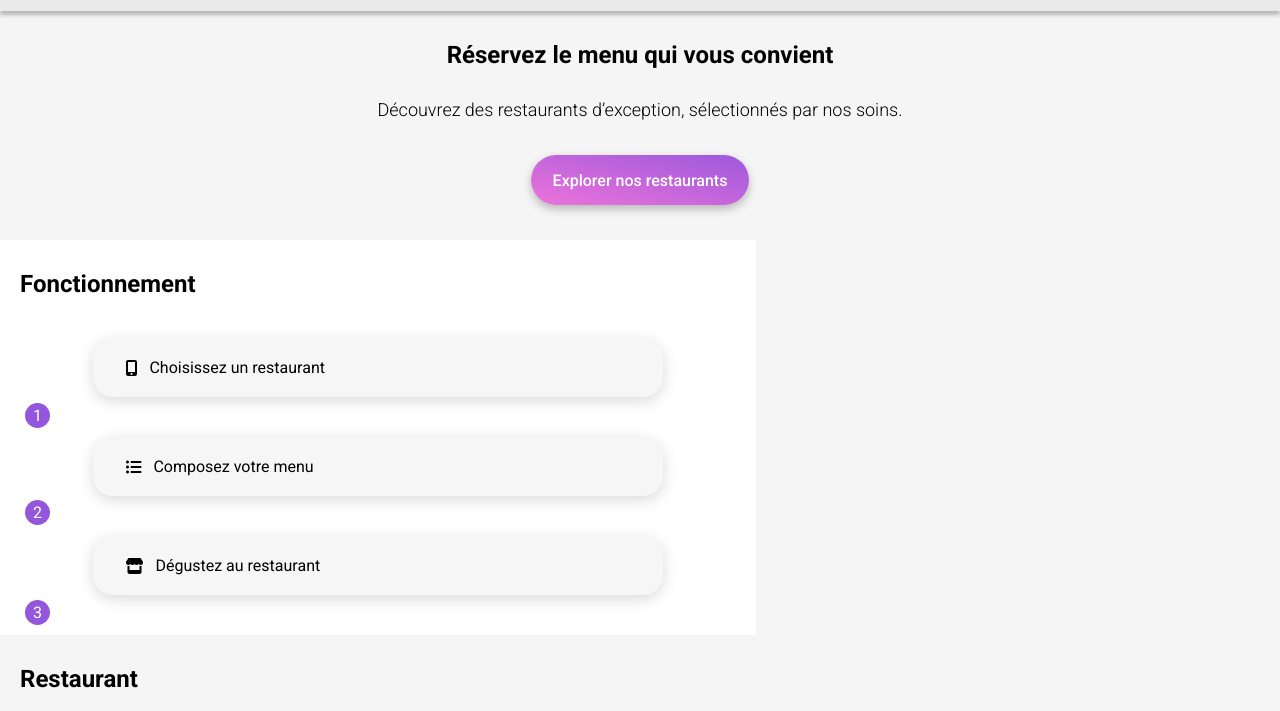
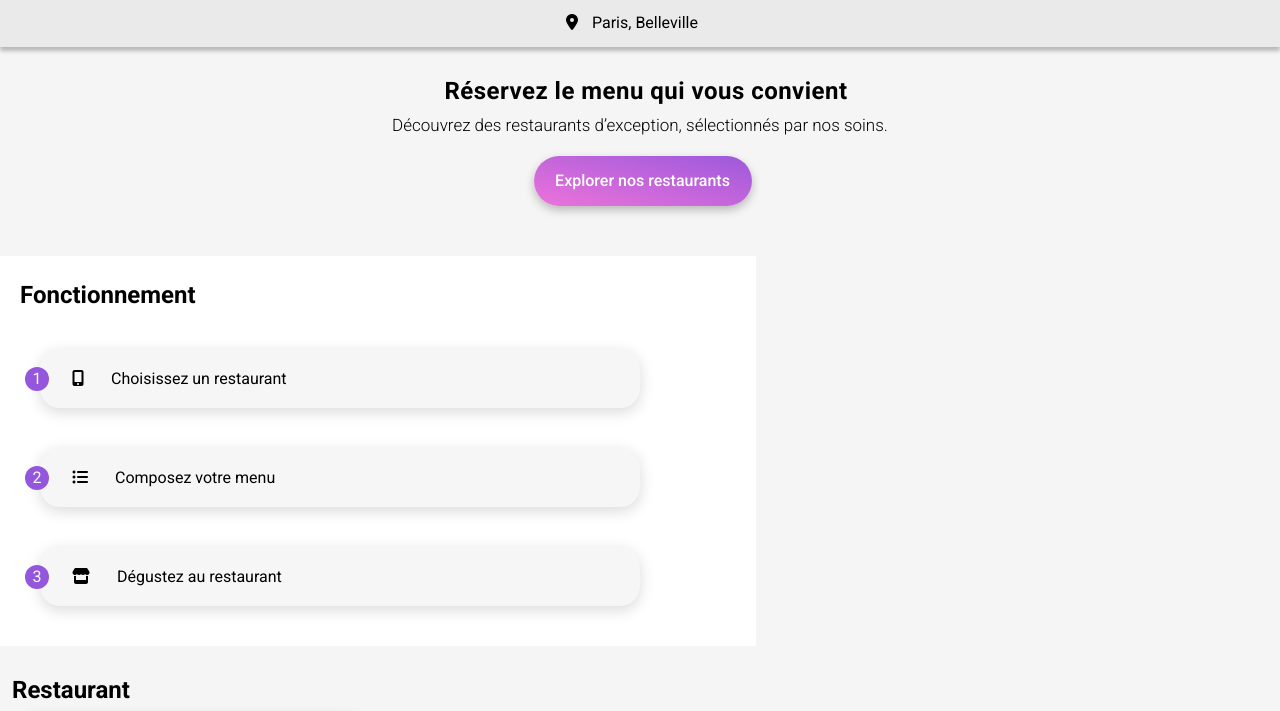
Before and after one commit to michelre/ocr-Ohmyfood, a plain HTML site: page index.html in a window 1280 px wide. Shown: the part 130-841 px from the top of the page. Drawn offline with Linux system fonts and the light colour scheme.

Commit message:
modif header, fonctionnement

```diff
--- a/css/style.css
+++ b/css/style.css
@@ -3,6 +3,7 @@
     padding: 0px;
     margin: 0px;
 }
+
 body {
 
     background-color: #F5F5F5;
@@ -13,37 +14,46 @@ header {
     flex-direction: column;
     width:100%;
 }
+
 #logo{
     display: flex;
     flex-direction: column;
     align-items: center;
     background-color: white;
     width:100%;
-    height: 58px;
-    padding:15px 0px;
     box-shadow: 0px 2px 4px 0px #00000026;
 
 }
 header #logo img{
     width: 40%;
-    margin-top: 10px;
+    margin: 19px 0px;
 }
 
-.localisation {
+.location {
+
     text-align: center;
     background-color: #EAEAEA;
-    padding: 17px 5px 17px 0px;
+    padding: 16px 0px 15px 55px;
     box-shadow: 0px 4px 4px 0px #00000040;
+  }
 
+  .location i {
+    margin: 0px 10px 0px 6px;
   }
-.localisation i{
-    margin: 0px 15px 0px 0px;
+
+  .location input {
+    border: none;
+    background: none;
+    font-size: inherit;
+    outline: none;
   }
+
 
 .main-container {
     max-width: 756px;
     box-sizing: border-box;
 }
+
 /* ***  section réservation  ***  */
 #reservation{
     background-color: #F5F5F5;
@@ -53,19 +63,20 @@ header #logo img{
 }
 
 #reservation h1{
-    margin: 0px 70px;
+    margin: 0px 35px 0px 47px;
     font-size: 24px;
     font-weight: 700;
     line-height: 28px;
+    letter-spacing:0.02em;
     text-align: center;
-    padding: 30px 0px;
+    padding: 30px 0px 10px 0px;
 }
 
 #reservation h2{
-    font-size: 18px;
+    font-size: 17px;
     font-weight: 300;
     line-height: 21px;
-    margin: 0px 34px;
+    margin: 0px 36px;
     text-align: center;
 }
 
@@ -80,7 +91,7 @@ header #logo img{
     font-weight: 500;
     text-align: center;
     border: none;
-    margin: 35px 0px;
+    margin: 20px 0px 50px 5px;
 }
 
 /* *** section fonctionnement *** */
@@ -90,72 +101,67 @@ padding: 0%;
 }
 
 #fonctionnement h2{
-    padding: 30px 0px 0px 20px;
+    padding: 25px 0px 0px 20px;
 }
 
-#fonctionnement #detail{
-    display: flex;
-    flex-direction: column;
-    align-items: center;
+#detail {
+    display:inline-block;
+    width: 100%;
+    margin-bottom: 40px;
+
   }
+
   #detail article{
     display: flex;
     align-items: center;
     padding: 20px;
-    width: 70%;
+    width: 75%;
     background: #F6F6F6;
     border-radius: 20px;
     box-shadow: 0px 4px 15px 0px #00000026;
     margin-top: 40px;
-}
-#detail{
-    padding-bottom:40px;
+    margin-left: 30px;
+
 }
   #detail div {
-    display: flex;
-    justify-content: space-around;
+    position: relative;
+    padding-left: 10px;
   }
 
-#detail div span {
-    display: inline-flex;
-    align-items: center;
-    justify-content: center;
-    width: 25px;
-    height: 25px;
+  #detail span {
+    position: absolute;
+    top: 18px;
+    left: 25px;
+    width: 24px;
+    height: 24px;
     border-radius: 50%;
     background-color: #9356DC;
     color: #fff;
+    text-align: center;
+    line-height: 24px;
 }
 
-#detail  div :first-child {
-    position: absolute;
-    top: 533px;
-    left: 25px;
-}
-#detail  div :nth-child(2) {
-    position: absolute;
-    top: 630px;
-    left: 25px;
-}
-#detail  div :nth-child(3) {
-    position: absolute;
-    top: 730px;
-    left: 25px;
-}
  #detail article:hover  i{
     color:#9356DC;
 }
 #fonctionnement article i{
     margin: 0px 12px;
 }
+#fonctionnement  #detail article  p {
+    margin-left: 15px;
+}
 
 /* *** section restaurant *** */
+#cards h2{
+    padding: 30px 0px 0px 12px;
+}
+
 .card{
     background-color: white;
-    width: 350px;
+    width: 340px;
     height: 251px;
     border-radius: 15px;
-    margin:30px 35px;
+    margin: 10px 20px 30px 20px;
     box-shadow: 0px 4px 15px 0px #0000001A;
     position: relative;
 }
@@ -166,9 +172,7 @@ padding: 0%;
     border-radius: 15px 15px 0px 0px;
     display: block;
 }
-#cards h2{
-    padding: 30px 0px 0px 20px;
-}
+
 .card-content{
     margin: 15px;
     display: flex;
--- a/index.html
+++ b/index.html
@@ -17,7 +17,11 @@
         <div id="logo">
             <img src="./assets/images/logo/ohmyfood.png" alt="Logo Ohmyfood">
         </div>
-        <div class="localisation"><i class="fa-solid fa-location-dot"></i><span>Paris, Belleville</span></div>
+        <div class="location">
+            <i class="fa-solid fa-location-dot"></i>
+            <input type="text" value="Paris, Belleville">
+          </div>
+
     </header>
     <section id="reservation">
         <h1>Réservez le menu qui vous convient</h1>
@@ -29,15 +33,9 @@
     <section id="fonctionnement">
         <h2>Fonctionnement</h2>
         <div id="detail">
-            <div>
-                <span>1</span>
-                <span>2</span>
-                <span>3</span>
-            </div>
-
-            <article><i class="fa-solid fa-mobile-screen-button"></i><p>Choisissez un restaurant</p></article>
-            <article><i class="fa-solid fa-list-ul"></i><p>Composez votre menu</p></article>
-            <article><i class="fa-solid fa-store"></i><p>Dégustez au restaurant</p></article>
+            <div><span>1</span><article><i class="fa-solid fa-mobile-screen-button"></i><p>Choisissez un restaurant</p></article></div>
+            <div><span>2</span><article><i class="fa-solid fa-list-ul"></i><p>Composez votre menu</p></article></div>
+            <div><span>3</span><article><i class="fa-solid fa-store"></i><p>Dégustez au restaurant</p></article></div>
         </div>
     </section>
 
```
Lines whose indentation alone changed are shown as unchanged.
